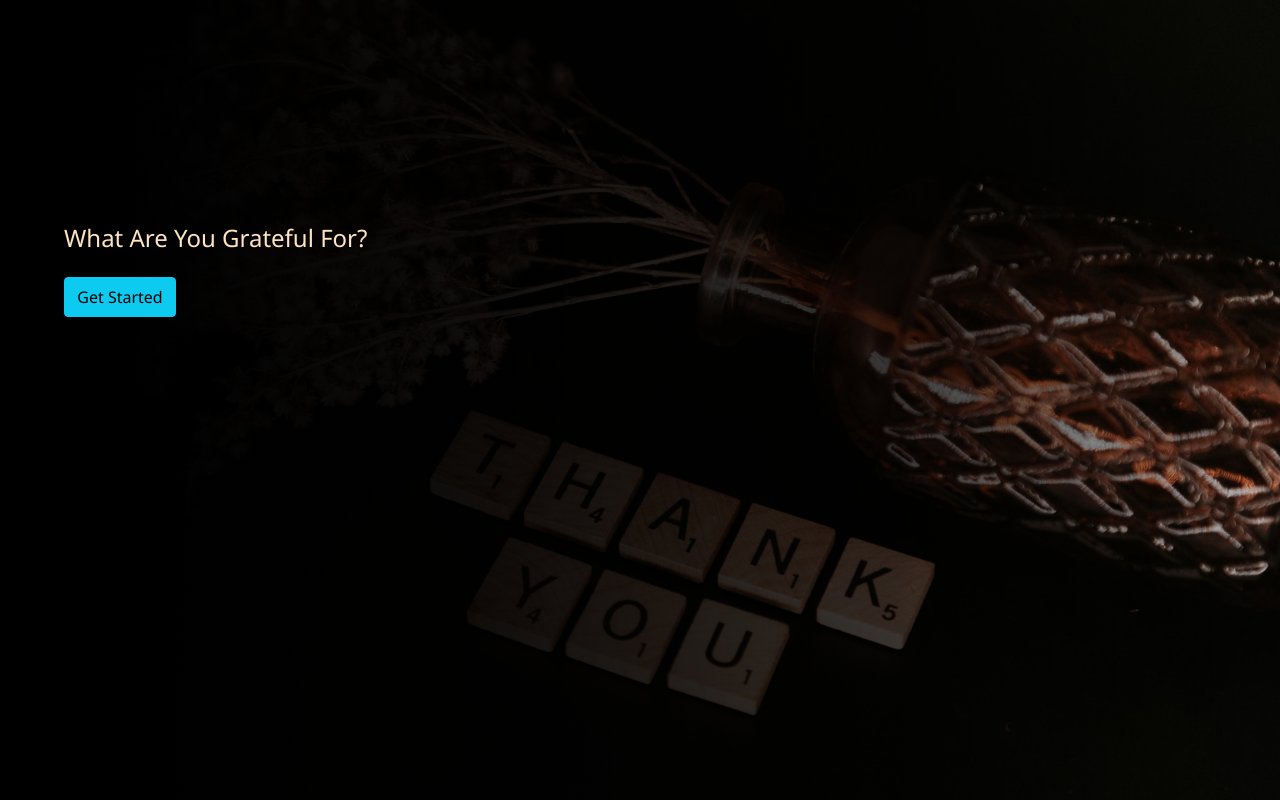
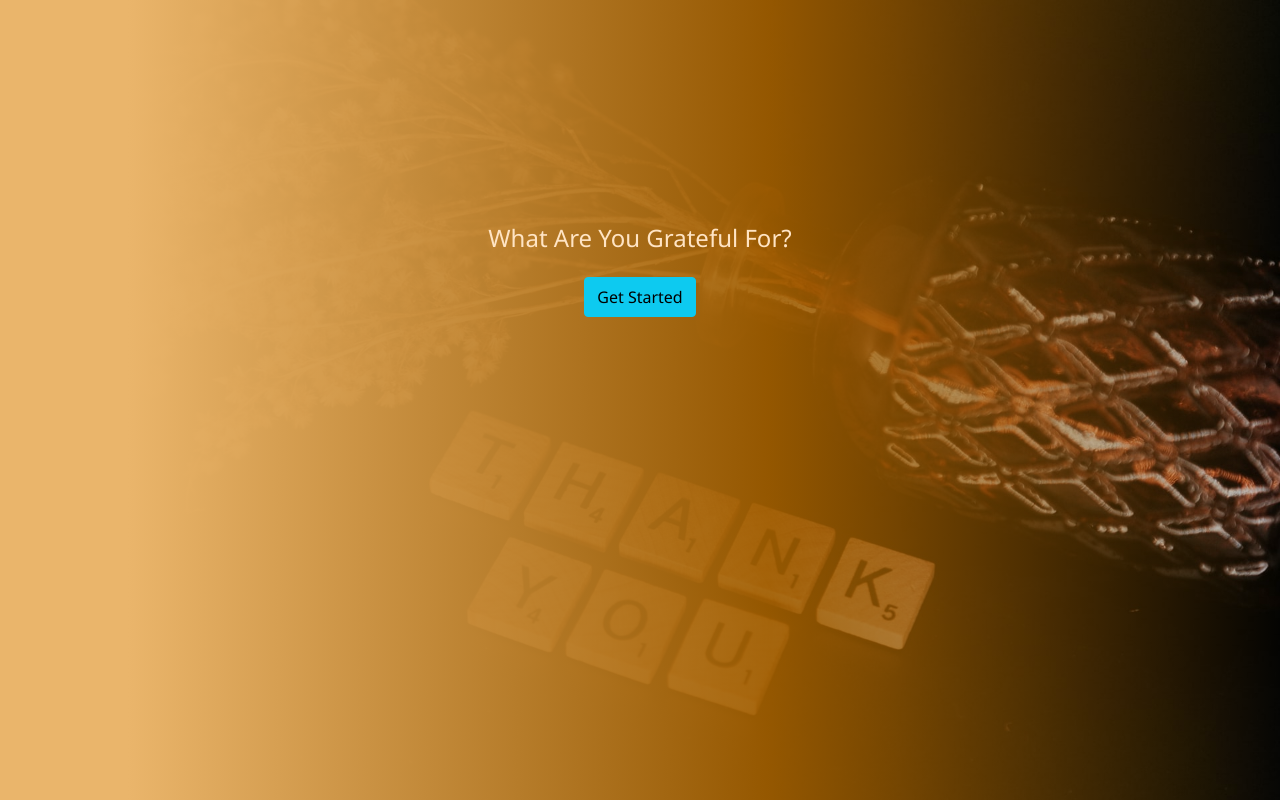
Before and after one commit to ntig0001/grateful_app, a React (Create React App) app: page / in a window 1280 px wide. Built offline with nearby package versions, Linux system fonts and the light colour scheme; no server answers.

Commit message:
auto-fit minmax, homepage

```diff
--- a/src/App.css
+++ b/src/App.css
@@ -17,10 +17,10 @@ html{
   height: 100%;
   width: 100%;
   background-image: linear-gradient(to right,
-  rgba(0,0,0,1) 10%,
-  rgba(0,0,0,.9) 40%,
-  rgba(0,0,0,.7) 70%,
-  rgba(0,0,0,0) 100%
+  rgb(234, 181, 107) 10%,
+  rgba(164, 96,0,.9) 60%,
+  rgba(164, 96,0,.7) 70%,
+  rgba(164, 96,0,0) 100%
   ), url("./img/grateful.jpg");
   background-position: center;
   background-size: cover;
@@ -45,8 +45,8 @@ html{
 .wrapper-grid{
   width: 100%;
   display: grid;
-  grid-template-columns: repeat(auto-fit, 20rem);
   align-items: center;
+  grid-template-columns: repeat(auto-fit, minmax(20rem, 1fr));
 }
 
 .card{
@@ -110,7 +110,7 @@ html{
 
 .App .header{
   margin: 14rem 4rem;
-  text-align: left;
+  text-align: center;
   font-weight: 400;
 }
 
```
